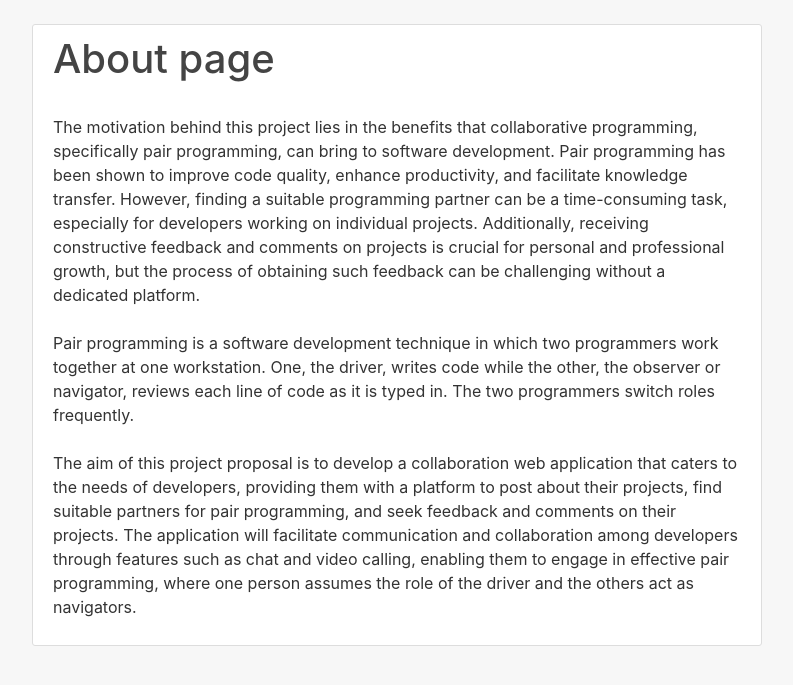
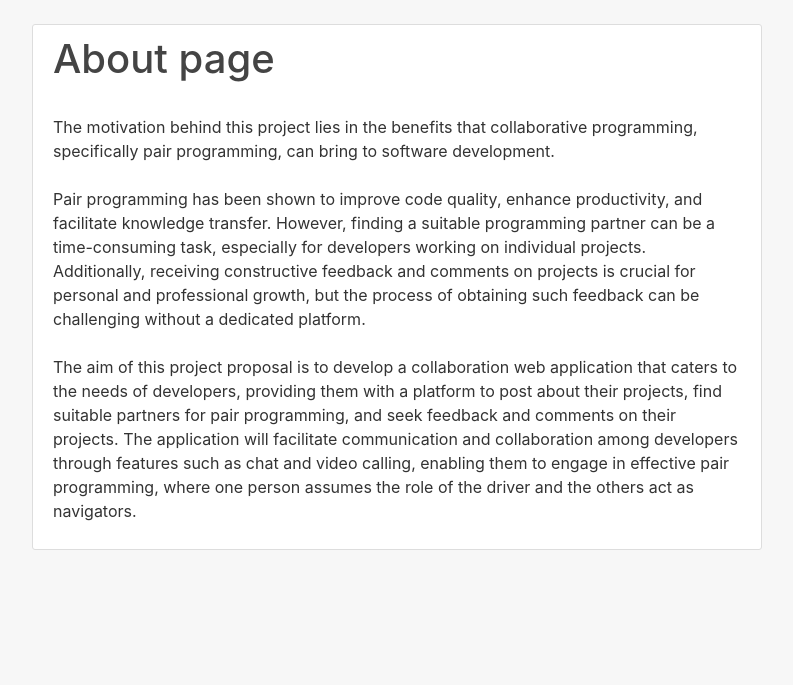
Before and after one commit to marithus/Final-Year-Project-Twinsie, a Django app: page /about/ in a window 1280 px wide. Shown: the part 56-741 px from the top of the page, without its empty margins (243-1036 px from the left). Run offline with Django 3.2, Linux system fonts and the light colour scheme; some libraries are stand-ins or nearby versions.

Commit message:
Populate new data
User1:Twinsie1
User2:Twinsie1

```diff
--- a/feed/templates/feed/about.html
+++ b/feed/templates/feed/about.html
@@ -10,9 +10,9 @@
     <div class="content-section">
         <h1>About page</h1>
         <br>
-        <p>The motivation behind this project lies in the benefits that collaborative programming, specifically pair programming, can bring to software development. Pair programming has been shown to improve code quality, enhance productivity, and facilitate knowledge transfer. However, finding a suitable programming partner can be a time-consuming task, especially for developers working on individual projects. Additionally, receiving constructive feedback and comments on projects is crucial for personal and professional growth, but the process of obtaining such feedback can be challenging without a dedicated platform.
+        <p>The motivation behind this project lies in the benefits that collaborative programming, specifically pair programming, can bring to software development.
             <br><br>
-            Pair programming is a software development technique in which two programmers work together at one workstation. One, the driver, writes code while the other, the observer or navigator, reviews each line of code as it is typed in. The two programmers switch roles frequently.
+            Pair programming has been shown to improve code quality, enhance productivity, and facilitate knowledge transfer. However, finding a suitable programming partner can be a time-consuming task, especially for developers working on individual projects. Additionally, receiving constructive feedback and comments on projects is crucial for personal and professional growth, but the process of obtaining such feedback can be challenging without a dedicated platform.
             <br><br>
             The aim of this project proposal is to develop a collaboration web application that caters to the needs of developers, providing them with a platform to post about their projects, find suitable partners for pair programming, and seek feedback and comments on their projects. The application will facilitate communication and collaboration among developers through features such as chat and video calling, enabling them to engage in effective pair programming, where one person assumes the role of the driver and the others act as navigators.
             </p>
```
Also changed, not shown: db.sqlite3, media/profile_pics/HSR_10.png (deleted), media/profile_pics/qiqidead.png (added).
